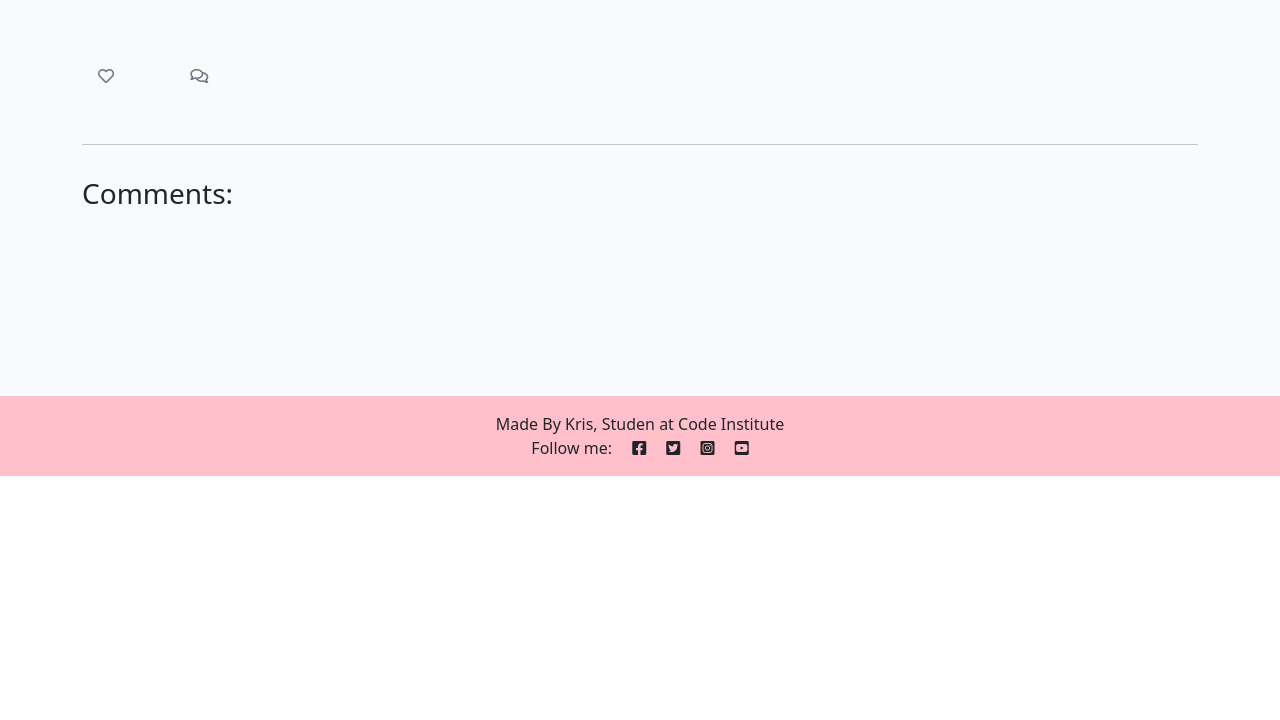
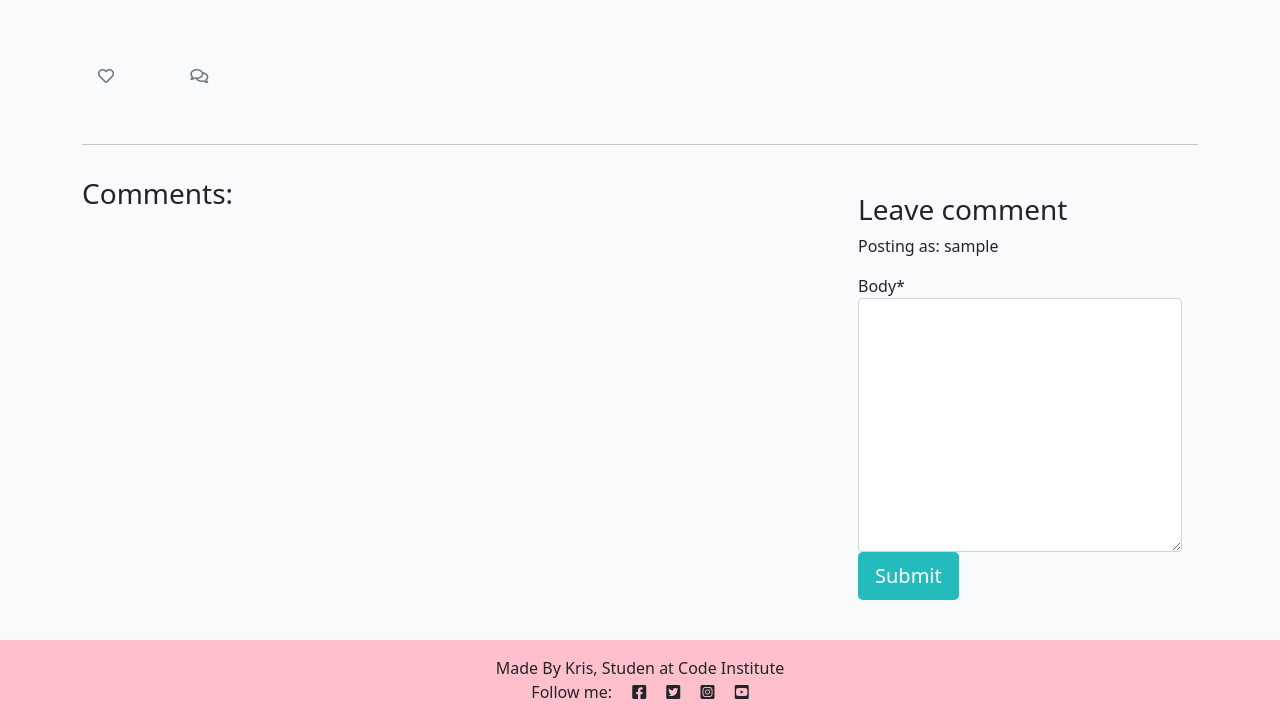
Before and after one commit to Kollecollier/Django-Fullstack-P4, a Django app: template templates/post_detail.html in a window 1280 px wide. Shown: the part 324-1044 px from the top of the page. Before the commit the page ends 800 px from the top, so only its background shows below. Run offline with Django 3.2, Linux system fonts and the light colour scheme; the template is opened without the code that fills it: values that come from a table or form of the project are taken from there, others are empty; the visitor is signed in with stand-in values (Sample User, id 1); some libraries are stand-ins or nearby versions.

Commit message:
added post form and view for autenticated users

```diff
--- /dev/null
+++ b/blog/forms.py
@@ -0,0 +1,8 @@
+from .models import Comment
+from django import forms
+
+
+class CommentForm(forms.ModelForm):
+    class Meta:
+        model = Comment
+        fields = ('body',)
--- a/blog/views.py
+++ b/blog/views.py
@@ -1,6 +1,7 @@
 from django.shortcuts import render, get_object_or_404
 from django.views import generic, View
 from .models import Post
+from .forms import CommentForm
 
 
 class Postlist(generic.ListView):
@@ -27,5 +28,6 @@ class PostDetail(View):
                 'liked': liked,
                 'comments': comments,
                 'post': post,
+                'comment_form': CommentForm()
             },
         )
--- a/project/settings.py
+++ b/project/settings.py
@@ -49,6 +49,7 @@ INSTALLED_APPS = [
     'cloudinary',
     'blog',
     'django_summernote',
+    'crispy_forms',
 ]
 
 SITE_ID = 1
@@ -56,6 +57,7 @@ SITE_ID = 1
 LOGIN_REDIRECT_URL = '/'
 LOGOUT_REDIRECT_URL = '/'
 ACCOUNT_EMAIL_VERIFICATION = 'none'
+CRISPY_TEMPLATE_PACK = 'bootstrap4'
 
 MIDDLEWARE = [
     'django.middleware.security.SecurityMiddleware',
--- a/requirements.txt
+++ b/requirements.txt
@@ -4,6 +4,7 @@ dj-database-url==1.0.0
 dj3-cloudinary-storage==0.0.6
 Django==3.2.16
 django-allauth==0.51.0
+django-crispy-forms==1.14.0
 django-summernote==0.8.20.0
 gunicorn==20.1.0
 oauthlib==3.2.2
--- a/templates/post_detail.html
+++ b/templates/post_detail.html
@@ -1,4 +1,6 @@
 {% extends 'base.html' %} {% block content %}
+
+{% load crispy_forms_tags %}
 
 <div class="masthead">
     <div class="container">
@@ -90,7 +92,20 @@
 
         <div class="col-md-4 card mb-4  mt-3 ">
             <div class="card-body">
-                <!-- For later -->
+
+                {% if user.is_authenticated %}
+                <h3>Leave comment</h3>
+                <p>Posting as: {{ user.username }}</p>
+                <form method="post" style="margin-top: 1,3em;">
+
+                    {{ comment_form | crispy }}
+                    {% csrf_token %}
+
+                <button type="submit" class="btn btn-signup btn-lg">Submit</button>
+                </form>
+
+                {% endif %}
+
             </div>
         </div>
     </div>
```
